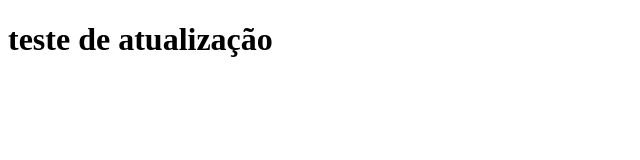
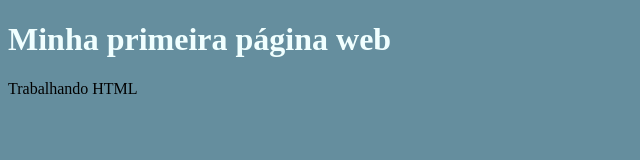
Before and after one commit to rayanegabrielle/htmlecss, a plain HTML site: page index.html in a window 1280 px wide. Shown: the whole page, without its empty margins (0-640 px from the left). Drawn offline with Linux system fonts and the light colour scheme.

Commit message:
atualização - 13.03.24

```diff
--- a/index.html
+++ b/index.html
@@ -1,12 +1,16 @@
 
 <!DOCTYPE html>
-<html lang="en">
+<html lang="pt-br">
 <head>
     <meta charset="UTF-8">
     <meta name="viewport" content="width=te, initial-scale=1.0">
-    <title>Document</title>
+    <title>Minha Primeira Página Web</title>
+    <link rel="stylesheet" href="style.css">
+
 </head>
 <body>
-    <h1>teste de atualização</h1>
+    <h1>Minha primeira página web</h1>
+    <p>Trabalhando HTML</p>
+    <script src="main.js"></script>
 </body>
 </html>
--- /dev/null
+++ b/style.css
@@ -0,0 +1,6 @@
+body{
+    background-color: rgb(101, 142, 158);
+}
+h1{
+    color: azure;
+}
```
Also changed, not shown: main.js (added).
